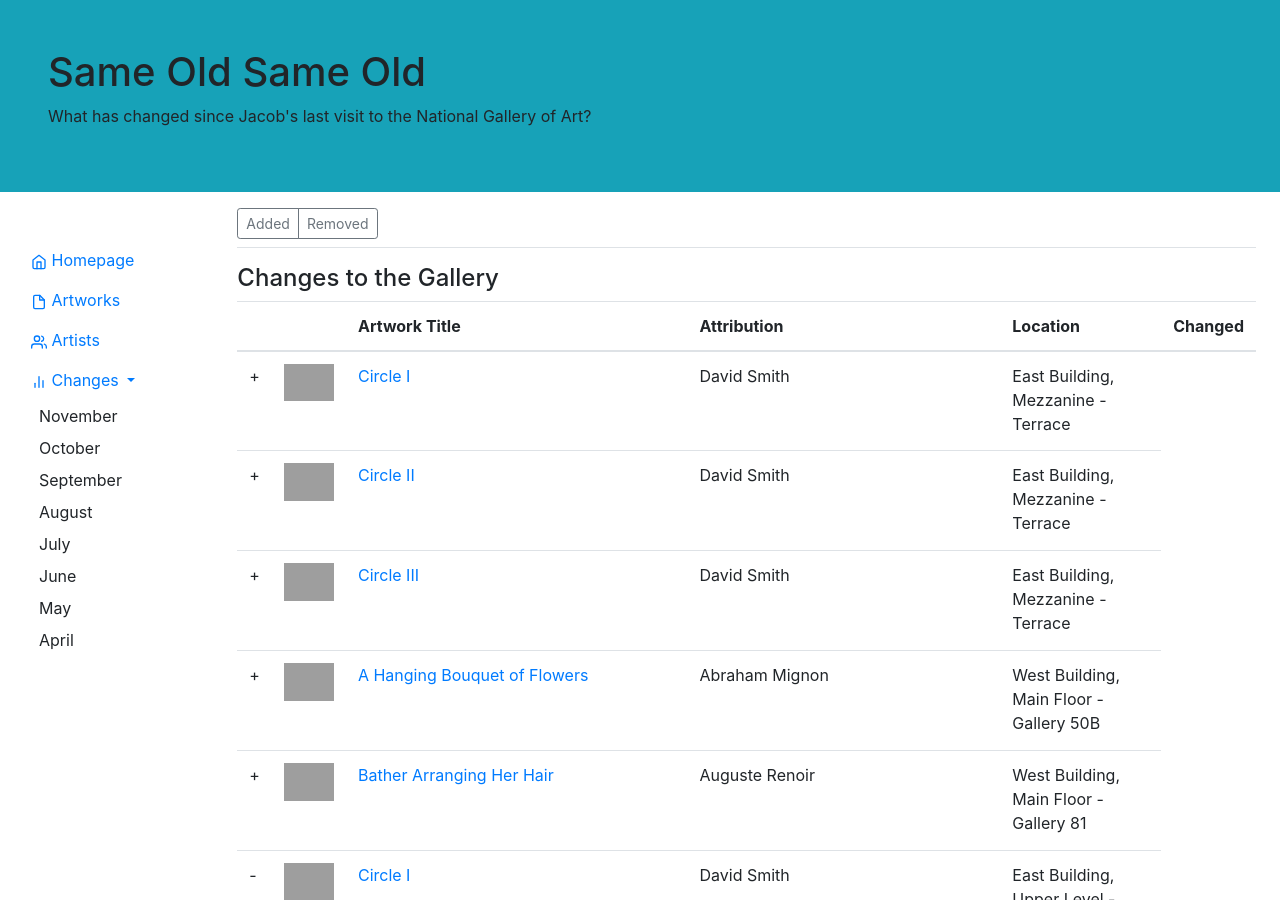
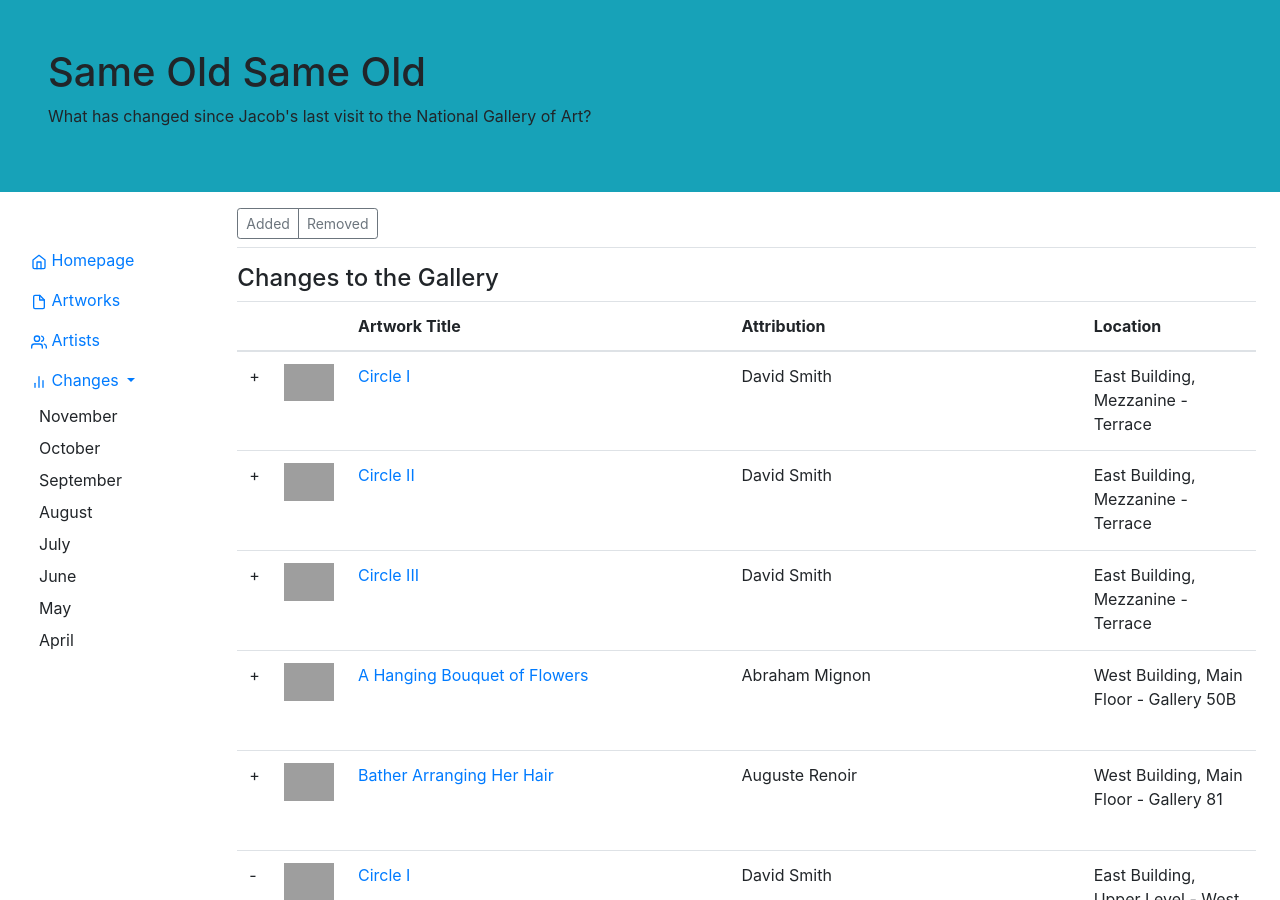
Before and after one commit to jacobmgreer/Same-Old-Same-Old, a Jekyll site: the page built from galleries/east/index.md, in a window 1280 px wide and 900 px high, cut to the strip 0-900 px from the top of the window. Built offline with Jekyll 4.4.1, drawn with Linux system fonts in a browser that asks for light colours; our own code applies the rules of GitHub Pages for plain Markdown files; grey boxes are pictures that could not be loaded.

Commit message:
Update index.md

```diff
--- a/galleries/east/index.md
+++ b/galleries/east/index.md
@@ -6,12 +6,11 @@
 <table id="artTable" class="table">
 	<thead>
 	    <tr>
-	      <th scope="col"></th>
-	      <th scope="col"></th>
-	      <th scope="col">Artwork Title</th>
-	      <th scope="col">Attribution</th>
-	      <th scope="col">Location</th>
-	      <th scope="col">Changed</th>
+	      <th scope="col" class="col1"></th>
+	      <th scope="col" class="col1"></th>
+	      <th scope="col" class="col3">Artwork Title</th>
+	      <th scope="col" class="col3">Attribution</th>
+	      <th scope="col" class="col4">Location</th>
 	    </tr>
   	</thead>
   	<tbody></tbody>
```
